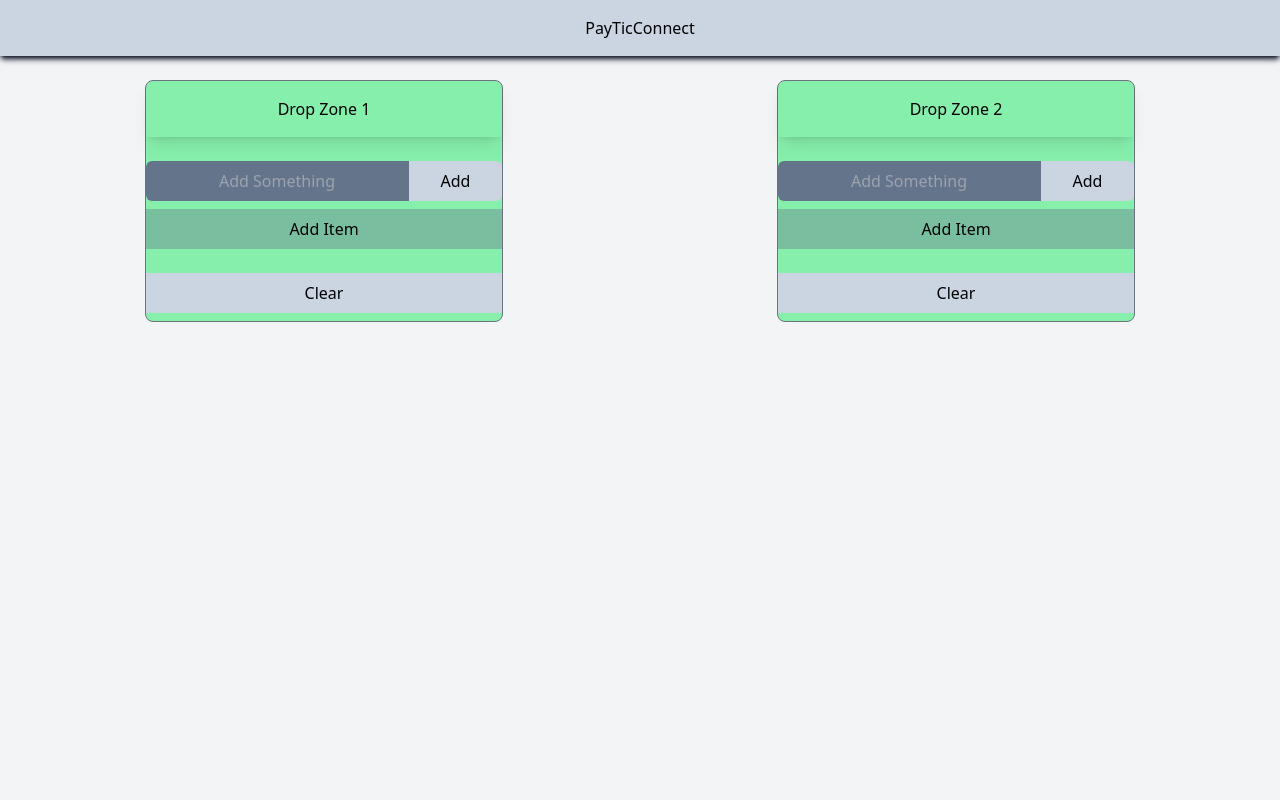
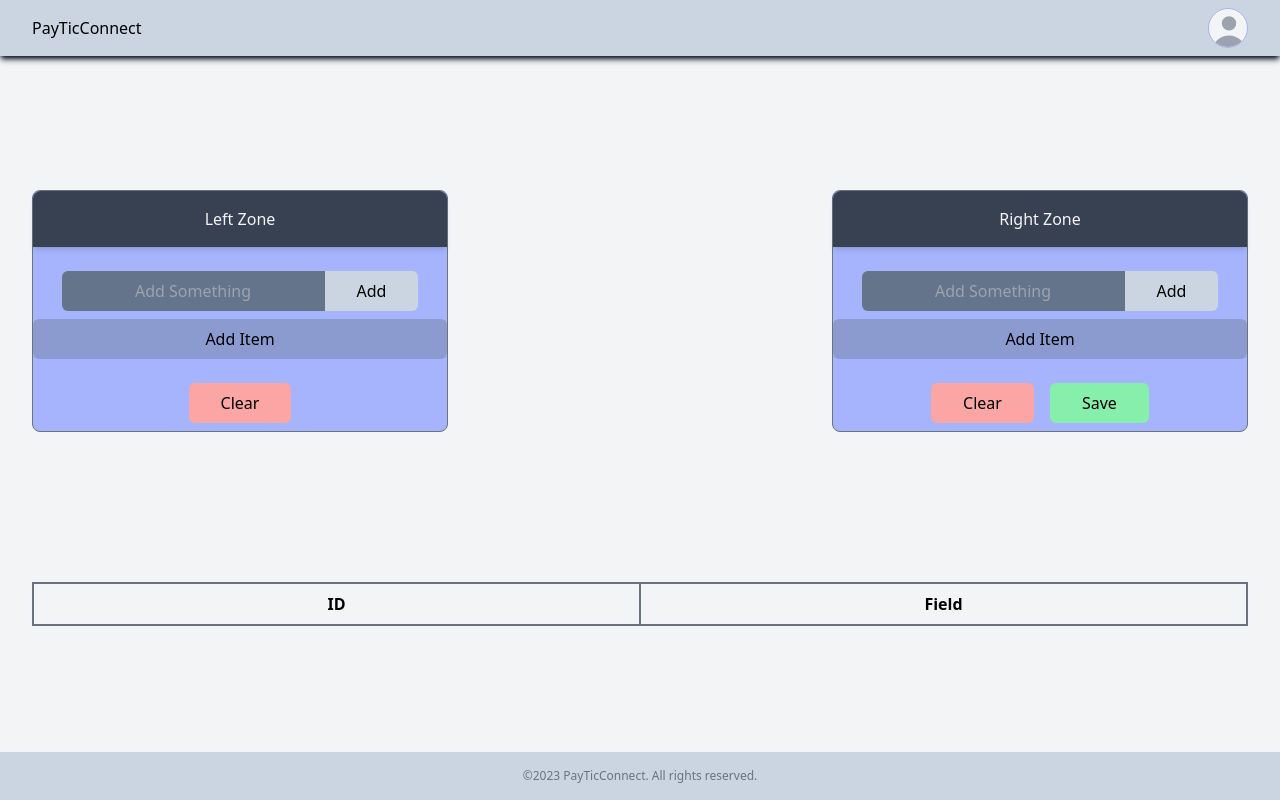
Before and after one commit to zael-mab/PayTicConnect, a React (Create React App) app: page / in a window 1280 px wide. Built offline with nearby package versions, Linux system fonts and the light colour scheme.

Commit message:
add-items&delete-items&drag/drop-items&save-items

```diff
--- a/src/components/DropZone.tsx
+++ b/src/components/DropZone.tsx
@@ -5,6 +5,7 @@ import { useDrop } from 'react-dnd';
 import { ItemTypes } from '../interfaces/itemTypes';
 
 const DropZone: React.FC<DropZoneProps> = ({ zone, otherZone }) => {
+
   const [{ isOver }, drop] = useDrop(() => ({
     accept: ItemTypes.ITEM,
     drop: (item: any) => {
@@ -18,10 +19,11 @@ const DropZone: React.FC<DropZoneProps> = ({ zone, otherZone }) => {
   }));
 
     return (
-      <div className='rounded-lg my-2 mx-4 border border-gray-500 text-center bg-green-300 '>
-        <h1 className='shadow-lg py-4'>Drop Zone {zone.zoneIndex}</h1>
-        <div className='flex flex-col justify-end items-center'>
-          <div className='flex items-center justify-center w-full h-full mt-4'>
+      <>
+        <div className='rounded-lg my-2 mx-4 border border-gray-500 text-center bg-indigo-300 lg:w-1/3'>
+          <h1 className='shadow-md py-4 text-gray-100 bg-gray-700 rounded-tr-lg rounded-tl-lg'>{zone.zoneIndex === 1 ? 'Left Zone' : 'Right Zone'}</h1>
+          <div className='flex flex-col justify-end items-center mx-0'>
+            <div className='flex items-center justify-center w-full h-full mt-4 mx-4'>
               <input
                 type='text'
                 placeholder='Add Something'
@@ -30,8 +32,8 @@ const DropZone: React.FC<DropZoneProps> = ({ zone, otherZone }) => {
                 onChange={zone.addText}
               />
               <button
-              className='px-8 py-2 my-2 bg-slate-300 rounded-r-md hover:bg-green-500 hover:text-yellow-50'
-              onClick={zone.handleAddText}
+                className='px-8 py-2 my-2 bg-slate-300 rounded-r-md hover:bg-green-300 hover:text-yellow-50 cursor-pointer'
+                onClick={zone.handleAddItem}
               >
                 Add
               </button>
@@ -40,23 +42,33 @@ const DropZone: React.FC<DropZoneProps> = ({ zone, otherZone }) => {
             {/* accept drop */}
             <ul
             ref={drop}
-          className={`flex w-full flex-col justify-center items-center bg-opacity-40 bg-slate-500 p-2 ${isOver ? `bg-red-300` : ''}`}>
+            className={`flex w-full flex-col justify-center items-center bg-opacity-40 bg-slate-500 p-2 px-4 md:px-12 xl:px-20 rounded-md ${isOver ? `bg-green-500 opacity-80` : ''}`}>
               {zone.items.length > 0 ? '' : <li>Add Item</li>}
-            {zone.items.map((item, index) => (
-              <ItemCard item={item}  dragedZone={zone.zoneIndex} index={index} key={index + item} />
+              {zone.items.map((item, id) => (
+                <ItemCard item={item}  dragedZone={zone.zoneIndex} zone={zone} index={id} key={id + item} />
               ))}
             </ul>
 
-          <div className='flex items-center justify-center w-full h-full mt-4'>
+            <div className='flex items-center justify-center h-full mt-4'>
               <button
-              className='px-8 py-2 my-2 bg-slate-300 hover:bg-red-100 hover:text-slate-800 w-full'
+                className='px-8 py-2 my-2 bg-red-300 hover:bg-red-100 hover:text-slate-800 w-full cursor-pointer rounded-md transition-all duration-300 ease-in-out mx-2'
                 onClick={zone.handleClear}
               >
                 Clear
               </button>
+              {
+                zone.zoneIndex === 2 ?
+                <button
+                className='px-8 py-2 my-2 bg-green-300 hover:bg-green-200 hover:text-slate-800 w-full cursor-pointer rounded-md transition-all duration-300 ease-in-out mx-2'
+                onClick={zone.handleSave}
+                >
+                Save
+              </button> : ''
+              }
             </div>
           </div>
         </div>
+      </>
     );
 };
 
--- a/src/components/drag.tsx
+++ b/src/components/drag.tsx
@@ -1,23 +1,48 @@
 import React from 'react';
 import useDropZone from '../hooks/dropZone';
 import DropZone from './DropZone';
+import Navbar from './Navbar';
+import Footer from './Footer';
+
 
 const DragAndDropComponent: React.FC = () => {
-  const firstZone = useDropZone(1);
-  const secondZone = useDropZone(2);
+  const leftZone = useDropZone(1);
+  const rightZone = useDropZone(2);
 
   return (
-    <div className='bg-gray-100 flex flex-col justify-start min-h-screen'>
-      <div className='py-2 text-black bg-slate-300 flex items-center justify-center shadow-gray-900 shadow-md'>
-        <a href='/' className='px-4 py-2'>
-          PayTicConnect
-        </a>
+    <div className='bg-gray-100 flex flex-col justify-between min-h-screen'>
+      <Navbar />
+
+      <div className='flex justify-between items-center md:items-start sm:flex-row flex-col my-4 mx-4 h-full'>
+        <DropZone zone={leftZone} otherZone={rightZone}/>
+        <DropZone zone={rightZone}  otherZone={leftZone}/>
       </div>
 
-      <div className='flex justify-around items-start sm:flex-row flex-col my-4 mx-2 h-full'>
-        <DropZone zone={firstZone} otherZone={secondZone}/>
-        <DropZone zone={secondZone}  otherZone={firstZone}/>
+      <div className='flex my-4 mx-8 h-full'>
+
+        <table className="w-full border border-gray-500">
+          <thead>
+            <tr className='w-full flex'>
+              <th className='border border-gray-500 py-2 px-4 w-full'>ID</th>
+              <th className='border border-gray-500 py-2 px-4 w-full'>Field</th>
+            </tr>
+          </thead>
+          <tbody className=''>
+            {rightZone.savedItems.map((item, id) => (
+              <tr key={id} className='w-full flex items-center'>
+                <td className='border border-gray-500 py-2 px-4 w-full'>
+                  {id}
+                </td>
+                <td className='border border-gray-500 py-2 px-4 w-full'>
+                  {item}
+                </td>
+              </tr>
+            ))}
+          </tbody>
+        </table>
       </div>
+
+      <Footer />
     </div>
   );
 };
--- a/src/components/itemCard.tsx
+++ b/src/components/itemCard.tsx
@@ -1,12 +1,14 @@
 import React from 'react';
-import { useDrag} from 'react-dnd';
+import { useDrag } from 'react-dnd';
 import { ItemTypes } from '../interfaces/itemTypes';
+import { DropZone } from '../interfaces/dropZoneProps';
 
 const ItemCard: React.FC<{
   item: string,
   index: number,
-  dragedZone:number
-}> = ({ item, index, dragedZone }) => {
+  dragedZone:number,
+  zone: DropZone
+}> = ({ item, index, dragedZone, zone }) => {
   const [{ isDragging }, drag] = useDrag(() => ({
     type: ItemTypes.ITEM,
     item: { item, index, dragedZone },
@@ -17,9 +19,14 @@ const ItemCard: React.FC<{
 
   return (<>
     <li
-    className={`flex items-center justify-center w-full h-full my-2 ${isDragging ? 'opacity-10' : ''}`}
+    className={`flex items-center justify-center mx-5 w-full h-full my-2 ${isDragging ? 'opacity-10' : ''} cursor-pointer`}
     ref={drag}>
-      <div className='bg-slate-500 border border-gray-200 w-full py-2 shadow-md'>
+      <div className='bg-slate-300 border border-gray-200 w-full py-2 shadow-md'>
+        {/* <input
+        type='text'
+        className='text-center px-4 py-2 bg-slate-500 rounded-sm'
+        onChange={(e) => zone.updateItem(index, e)}
+        value={item} /> */}
         {item}
       </div>
     </li>
```
Lines whose indentation alone changed are shown as unchanged.
